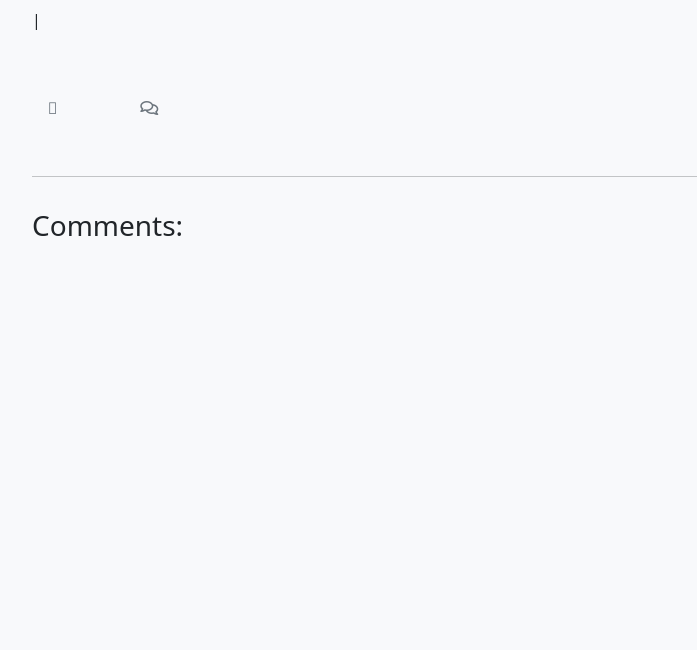
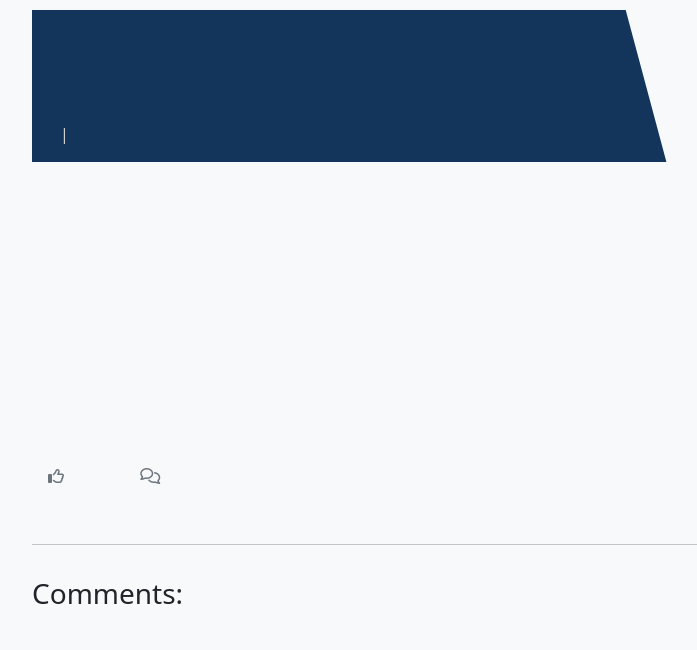
Before and after one commit to HumaIlyas/Project-4, a Django app: template templates/news/post_detail.html in a window 1280 px wide. Shown: the part 66-716 px from the top of the page, without its empty margins (50-747 px from the left). Run offline with Django 3.2, Linux system fonts and the light colour scheme; the template is opened without the code that fills it, so the values that code supplies are empty; some libraries are stand-ins or nearby versions.

Commit message:
Add style for post_detail page in style.css & link to fontawesome in base.html

```diff
--- a/static/css/style.css
+++ b/static/css/style.css
@@ -82,6 +82,51 @@ body {
     color:#97250e
 }
 
+/* post details */
+.masthead {
+    margin-top: 10px;
+    overflow: hidden;
+    position: relative;
+    display: inline-block;
+    height: 50vh;
+    width: 100%;
+}
+
+.masthead-text {
+    background-color: #13355b;
+    color: white;
+    position: relative;
+}
+
+.masthead-image {
+    position: relative;
+    overflow: hidden;
+}
+
+.masthead-image:after {
+    content: "";
+    position: absolute;
+    top: 0;
+    right: 90%;
+    height: 100%;
+    width: 150%;
+    background: #13355b;
+    -webkit-transform: skew(15deg);
+    -moz-transform: skew(15deg);
+    transform: skew(15deg);
+    z-index: 100;
+}
+
+.post-title {
+    margin-top: 20%;
+    margin-left: 5%;
+}
+
+.post-subtitle {
+    margin-left: 5%;
+    color: lightgray;
+}
+
 /* footer */
 .social-networks > li {
     display: inline;
--- a/templates/news/base.html
+++ b/templates/news/base.html
@@ -98,6 +98,9 @@
         </ul>
     </footer>
 
+    <!-- font awesome script -->
+    <script src="https://kit.fontawesome.com/6740ff33ae.js" crossorigin="anonymous"></script>
+
 </body>
 
 </html>
```
